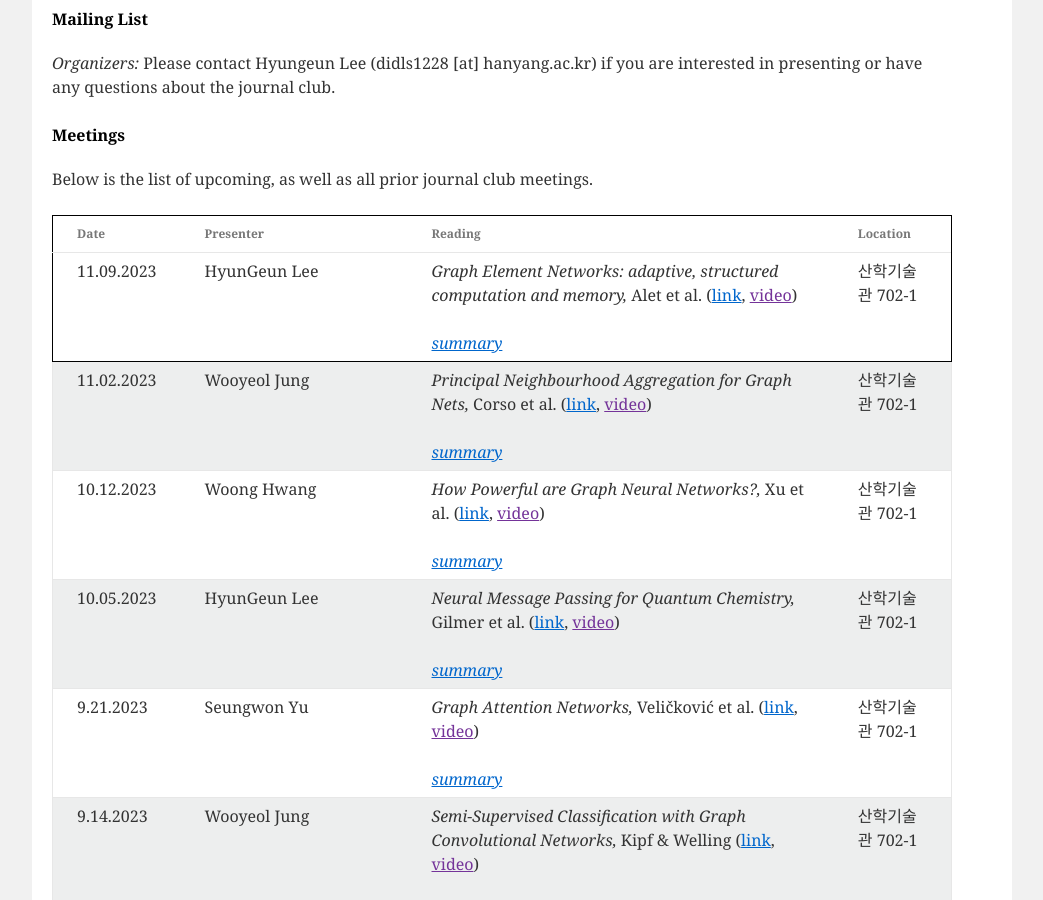
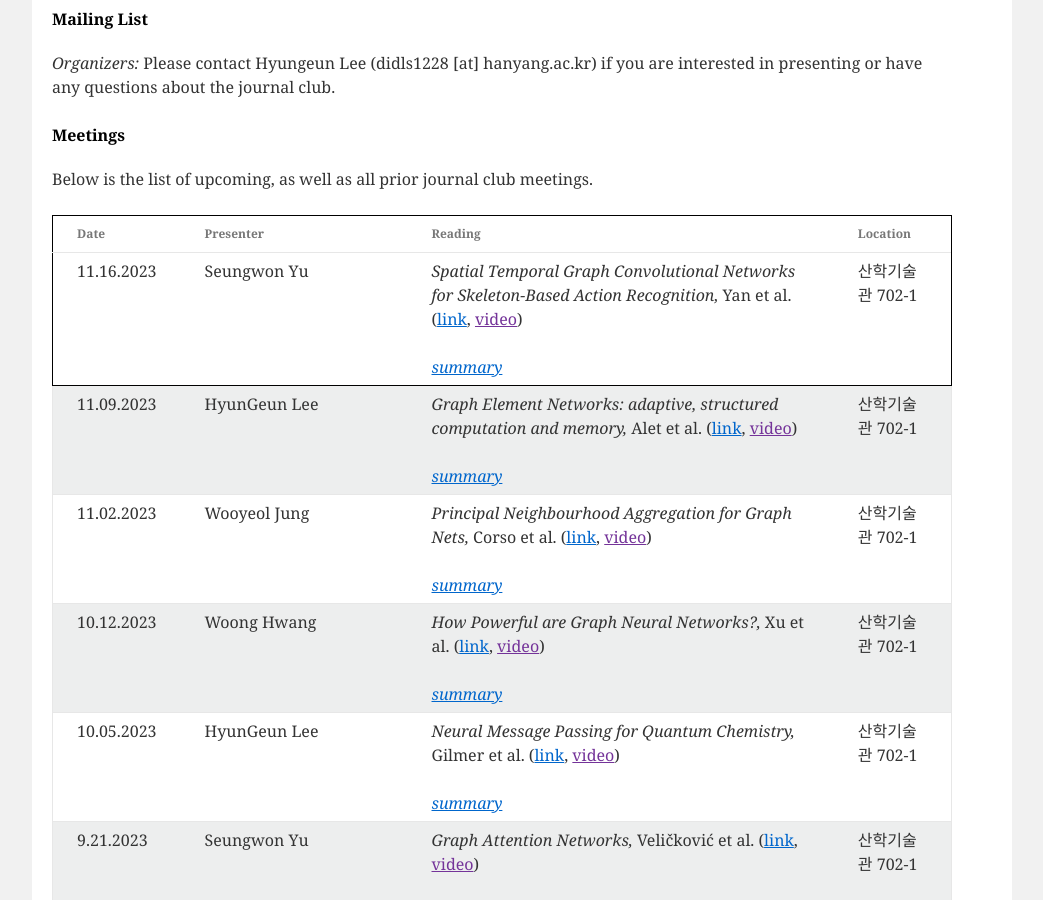
Before and after one commit to niai-lab/GraphML-JC, a Jekyll site: the page built from index.html, in a window 1280 px wide and 900 px high, scrolled down 631 px. Shown: the whole window, without its empty margins (118-1161 px from the left). Built offline with Jekyll 4.4.1, drawn with Linux system fonts in a browser that asks for light colours.

Commit message:
Update meeting_info.yml
This commit aims to update the future meeting schedule on this thursday(23/11/16).

```diff
--- a/_data/meeting_info.yml
+++ b/_data/meeting_info.yml
@@ -1,3 +1,11 @@
+- presenter: Seungwon Yu
+  date: 11.16.2023
+  paper: "Spatial Temporal Graph Convolutional Networks for Skeleton-Based Action Recognition"
+  authors: Yan et al.
+  url: https://arxiv.org/abs/1801.07455
+  location: "산학기술관 702-1"
+  summary: >
+
 - presenter: HyunGeun Lee
   date: 11.09.2023
   paper: "Graph Element Networks: adaptive, structured computation and memory"
```
